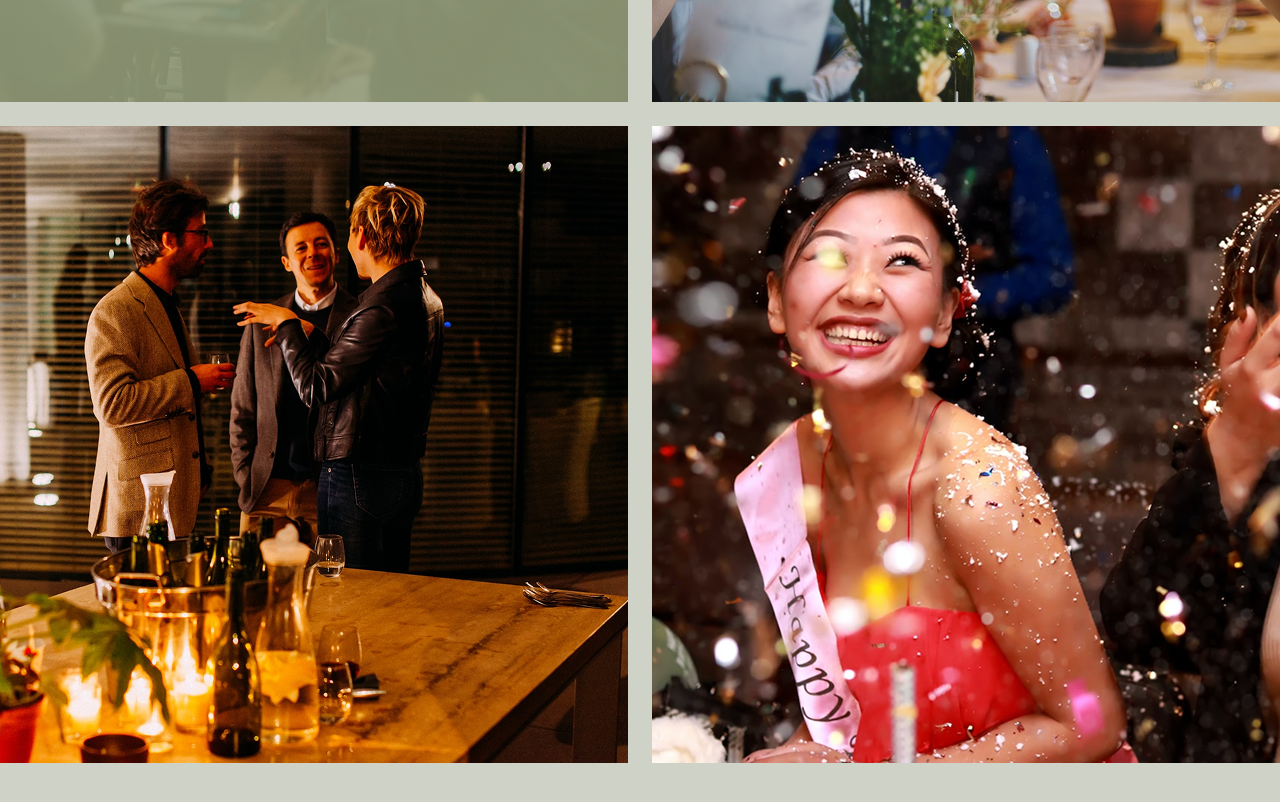
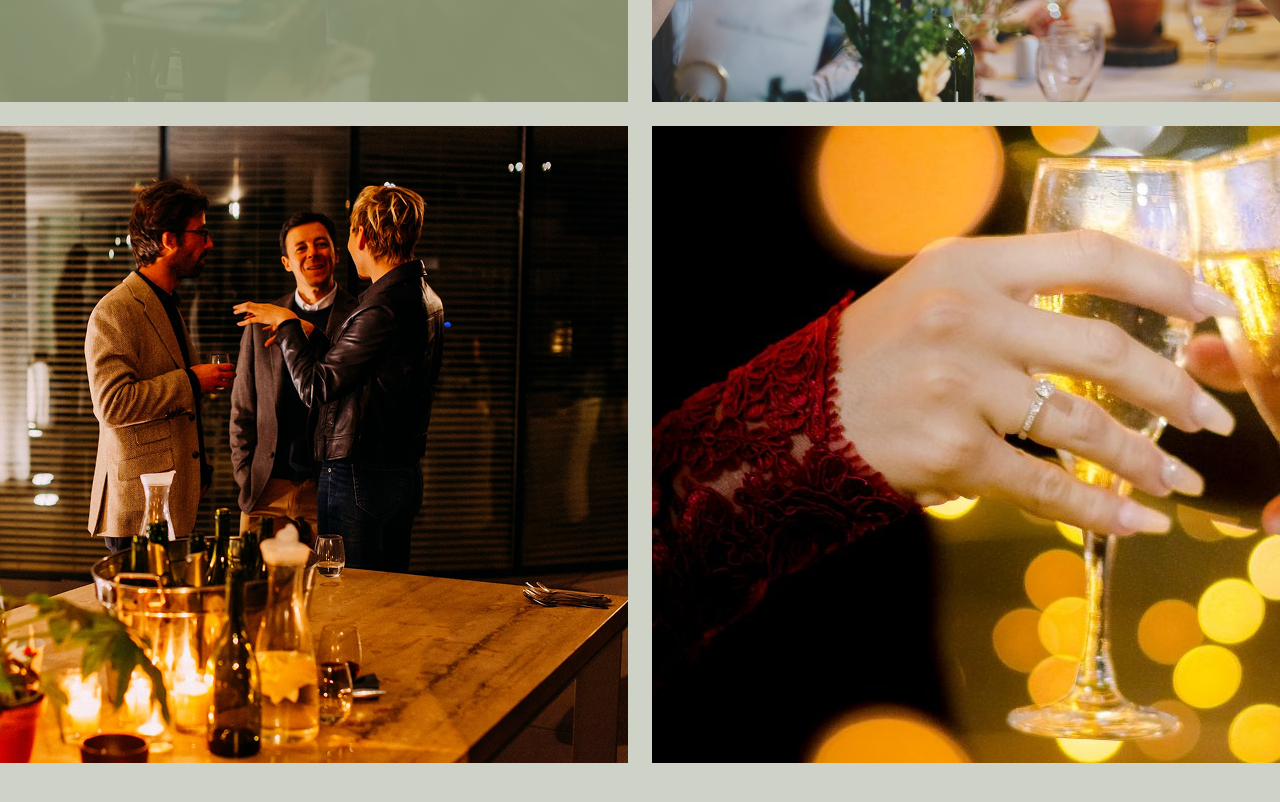
Before and after one commit to m1hello/figma-restaurant, a Next.js app: page / in a window 1280 px wide. Shown: the part 6140-6942 px from the top of the page. Built offline with nearby package versions, Linux system fonts and the light colour scheme; a web font is replaced by a local one.

Commit message:
changed bottom photo

```diff
--- a/app/globals.css
+++ b/app/globals.css
@@ -119,7 +119,7 @@ body {
 }
 
 .eventCard4 {
-  background-image: url("/Events%20page/images/Event-photo4.png");
+  background-image: url("/Events%20page/images/frederick-medina-L2NHfwRKu8E-unsplash%20(1).jpg");
 }
 
 .eventOverlay {
```
Also changed, not shown: public/Events page/images/frederick-medina-L2NHfwRKu8E-unsplash (1).jpg (added).
